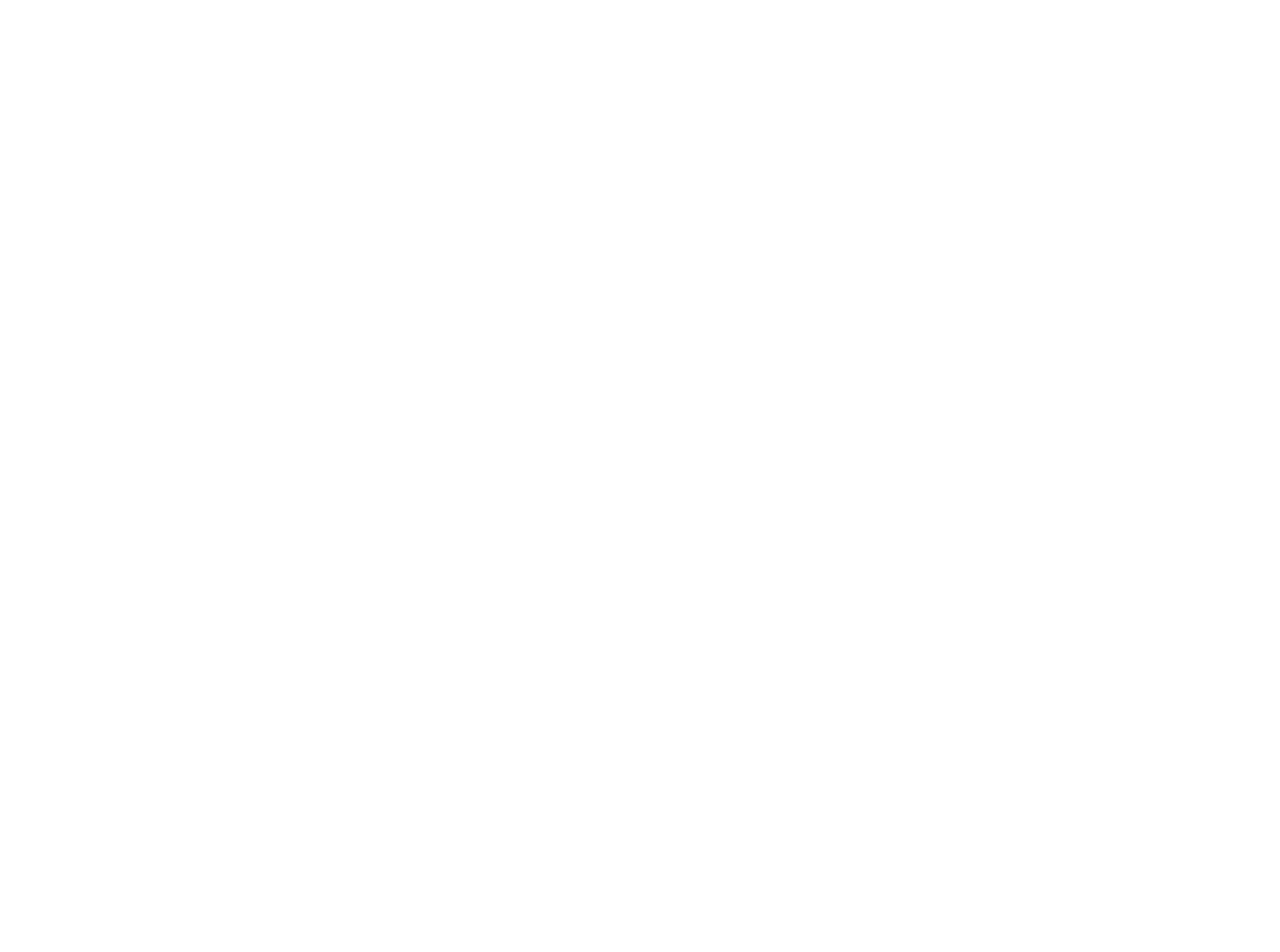
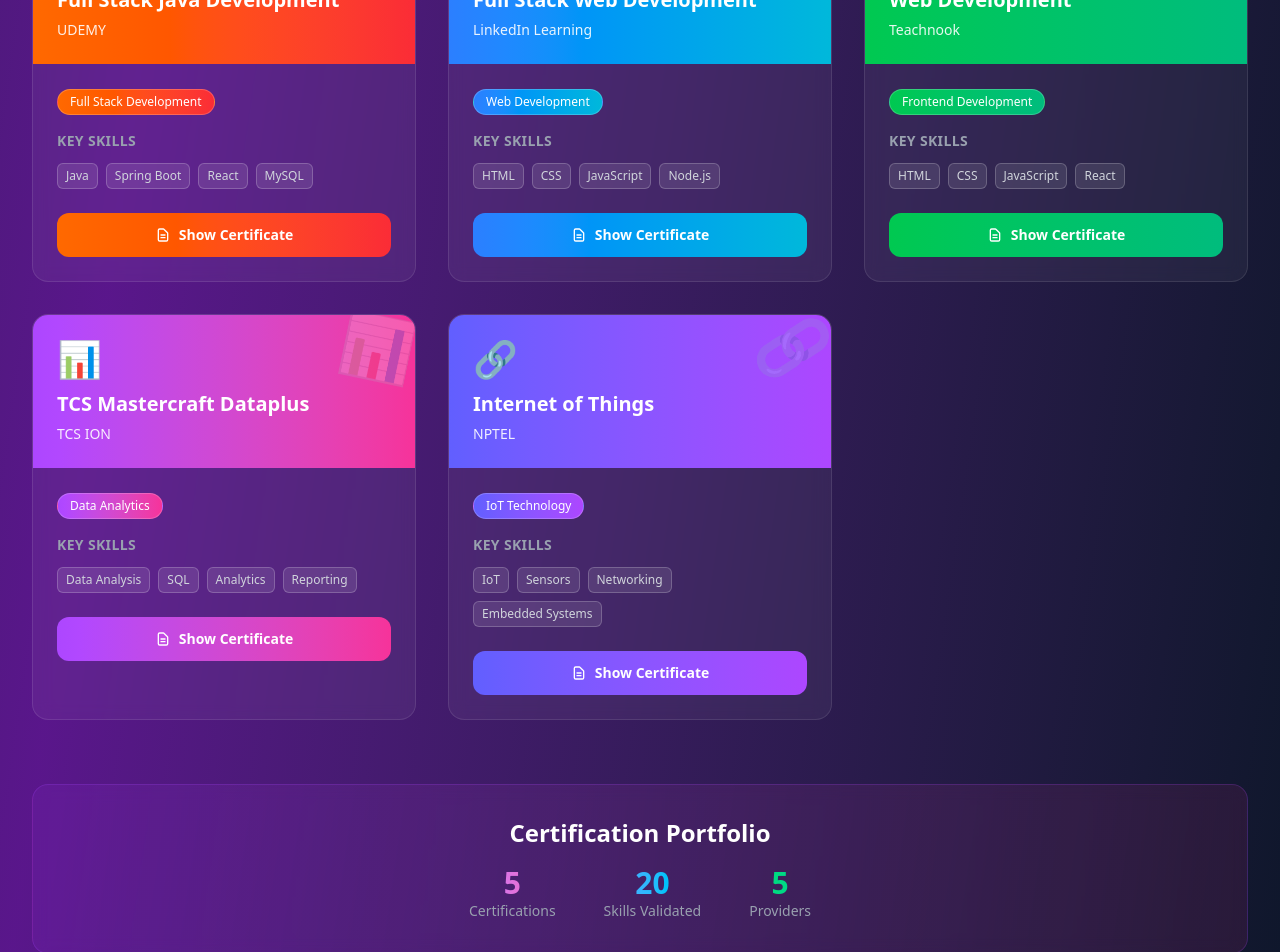
Before and after one commit to ShreyashPrateek/portfolio, a React (Vite) app: page / in a window 1280 px wide. Shown: the part 7860-8812 px from the top of the page. Before the commit the page ends 7506 px from the top, so only its background shows below. Built offline with nearby package versions, Linux system fonts and the light colour scheme.

Commit message:
Updating Certificate Page

```diff
--- a/src/App.jsx
+++ b/src/App.jsx
@@ -4,6 +4,7 @@
 import Skills from './sections/Skills'
 import Projects from './sections/Projects'
 import Training from './sections/Training'
+import Certifications from './sections/Certifications'
 
 function App() {
   return (
@@ -15,6 +16,7 @@
         <Skills />
         <Projects />
         <Training />
+        <Certifications />
       </main>
     </div>
   )
--- a/src/components/certifications/CertificateCard.jsx
+++ b/src/components/certifications/CertificateCard.jsx
@@ -1 +1,160 @@
-// Certificate Card Component
+const CertificateCard = () => {
+  const certificates = [
+    {
+      title: "Full Stack Java Development",
+      provider: "UDEMY",
+      icon: "☕",
+      gradient: "from-orange-500 to-red-500",
+      category: "Full Stack Development",
+      skills: ["Java", "Spring Boot", "React", "MySQL"],
+      certificateUrl: "https://drive.google.com/file/d/1-BDjdJsZxY_20KmoLmVNoYmG8tDcxwR1/view"
+    },
+    {
+      title: "Full Stack Web Development",
+      provider: "LinkedIn Learning",
+      icon: "💼",
+      gradient: "from-blue-500 to-cyan-500",
+      category: "Web Development",
+      skills: ["HTML", "CSS", "JavaScript", "Node.js"],
+      certificateUrl: "https://drive.google.com/file/d/1-CCOqBYAp2iFGuzz_pSgP-jbZ-DiI7LM/view"
+    },
+    {
+      title: "Web Development",
+      provider: "Teachnook",
+      icon: "🌐",
+      gradient: "from-green-500 to-emerald-500",
+      category: "Frontend Development",
+      skills: ["HTML", "CSS", "JavaScript", "React"],
+      certificateUrl: "https://drive.google.com/file/d/17tm37sajkmLS5x2OX-OebRY40cS29imz/view"
+    },
+    {
+      title: "TCS Mastercraft Dataplus",
+      provider: "TCS ION",
+      icon: "📊",
+      gradient: "from-purple-500 to-pink-500",
+      category: "Data Analytics",
+      skills: ["Data Analysis", "SQL", "Analytics", "Reporting"],
+      certificateUrl: "https://drive.google.com/file/d/1-LAxCGpt8K1yPFuGn071c8lmPqrjuaE-/view"
+    },
+    {
+      title: "Internet of Things",
+      provider: "NPTEL",
+      icon: "🔗",
+      gradient: "from-indigo-500 to-purple-500",
+      category: "IoT Technology",
+      skills: ["IoT", "Sensors", "Networking", "Embedded Systems"],
+      certificateUrl: "https://drive.google.com/file/d/17vBSQ12YucihoSkqG3qg8OT-HUZqt4tP/view"
+    }
+  ]
+
+  return (
+    <div className="space-y-16">
+      {/* Section Title */}
+      <div className="text-center">
+        <h2 className="text-4xl sm:text-5xl font-bold bg-gradient-to-r from-purple-400 to-pink-400 bg-clip-text text-transparent mb-4">
+          Certifications
+        </h2>
+        <div className="w-24 h-1 bg-gradient-to-r from-purple-500 to-pink-500 mx-auto rounded-full"></div>
+        <p className="text-gray-400 mt-6 text-lg max-w-2xl mx-auto">
+          Professional certifications and achievements in various technologies
+        </p>
+      </div>
+
+      {/* Certificates Grid */}
+      <div className="grid grid-cols-1 md:grid-cols-2 lg:grid-cols-3 gap-8">
+        {certificates.map((cert, index) => (
+          <div
+            key={cert.title}
+            className="bg-white/5 backdrop-blur-sm border border-white/10 rounded-2xl overflow-hidden hover:bg-white/10 transition-all duration-500 transform hover:scale-105 hover:shadow-2xl group"
+            style={{
+              animationDelay: `${index * 150}ms`
+            }}
+          >
+            {/* Certificate Header */}
+            <div className={`bg-gradient-to-r ${cert.gradient} p-6 relative overflow-hidden`}>
+              <div className="absolute top-0 right-0 text-6xl opacity-20 transform rotate-12">
+                {cert.icon}
+              </div>
+              <div className="relative z-10">
+                <div className="text-4xl mb-3">{cert.icon}</div>
+                <h3 className="text-xl font-bold text-white mb-2 leading-tight">{cert.title}</h3>
+                <p className="text-white/90 text-sm font-medium">{cert.provider}</p>
+              </div>
+            </div>
+
+            {/* Certificate Content */}
+            <div className="p-6">
+              {/* Category Badge */}
+              <div className="mb-4">
+                <span className={`inline-block px-3 py-1 bg-gradient-to-r ${cert.gradient} bg-opacity-20 border border-white/20 rounded-full text-xs font-medium text-white`}>
+                  {cert.category}
+                </span>
+              </div>
+
+              {/* Skills */}
+              <div className="mb-6">
+                <h4 className="text-sm font-semibold text-gray-400 mb-3 uppercase tracking-wide">
+                  Key Skills
+                </h4>
+                <div className="flex flex-wrap gap-2">
+                  {cert.skills.map((skill, skillIndex) => (
+                    <span
+                      key={skillIndex}
+                      className="px-2 py-1 bg-white/10 border border-white/20 rounded-md text-xs text-gray-300 hover:text-white hover:bg-white/20 transition-all duration-300"
+                    >
+                      {skill}
+                    </span>
+                  ))}
+                </div>
+              </div>
+
+              {/* Certificate Button */}
+              <div className="text-center">
+                <a
+                  href={cert.certificateUrl}
+                  target="_blank"
+                  rel="noopener noreferrer"
+                  className={`w-full bg-gradient-to-r ${cert.gradient} hover:shadow-lg hover:shadow-purple-500/25 text-white font-semibold py-3 px-4 rounded-xl transition-all duration-300 transform hover:scale-105 text-sm flex items-center justify-center group/btn`}
+                >
+                  <svg className="w-4 h-4 mr-2 transition-transform group-hover/btn:scale-110" fill="none" stroke="currentColor" viewBox="0 0 24 24">
+                    <path strokeLinecap="round" strokeLinejoin="round" strokeWidth={2} d="M9 12h6m-6 4h6m2 5H7a2 2 0 01-2-2V5a2 2 0 012-2h5.586a1 1 0 01.707.293l5.414 5.414a1 1 0 01.293.707V19a2 2 0 01-2 2z" />
+                  </svg>
+                  Show Certificate
+                </a>
+              </div>
+            </div>
+          </div>
+        ))}
+      </div>
+
+      {/* Certifications Summary */}
+      <div className="bg-gradient-to-r from-purple-500/10 to-pink-500/10 backdrop-blur-sm border border-purple-500/20 rounded-2xl p-8 text-center">
+        <h3 className="text-2xl font-semibold text-white mb-4">
+          Certification Portfolio
+        </h3>
+        <div className="flex justify-center items-center space-x-8 flex-wrap gap-4">
+          <div className="text-center">
+            <div className="text-3xl font-bold bg-gradient-to-r from-purple-400 to-pink-400 bg-clip-text text-transparent">
+              {certificates.length}
+            </div>
+            <p className="text-gray-400 text-sm">Certifications</p>
+          </div>
+          <div className="text-center">
+            <div className="text-3xl font-bold bg-gradient-to-r from-blue-400 to-cyan-400 bg-clip-text text-transparent">
+              {certificates.reduce((total, cert) => total + cert.skills.length, 0)}
+            </div>
+            <p className="text-gray-400 text-sm">Skills Validated</p>
+          </div>
+          <div className="text-center">
+            <div className="text-3xl font-bold bg-gradient-to-r from-green-400 to-emerald-400 bg-clip-text text-transparent">
+              {new Set(certificates.map(cert => cert.provider)).size}
+            </div>
+            <p className="text-gray-400 text-sm">Providers</p>
+          </div>
+        </div>
+      </div>
+    </div>
+  )
+}
+
+export default CertificateCard
--- a/src/sections/Certifications.jsx
+++ b/src/sections/Certifications.jsx
@@ -1 +1,13 @@
-// Certifications Section Component
+import CertificateCard from '../components/certifications/CertificateCard'
+
+const Certifications = () => {
+  return (
+    <section id="certifications" className="py-20 px-4 sm:px-6 lg:px-8 relative overflow-hidden">
+      <div className="max-w-7xl mx-auto">
+        <CertificateCard />
+      </div>
+    </section>
+  )
+}
+
+export default Certifications
```
